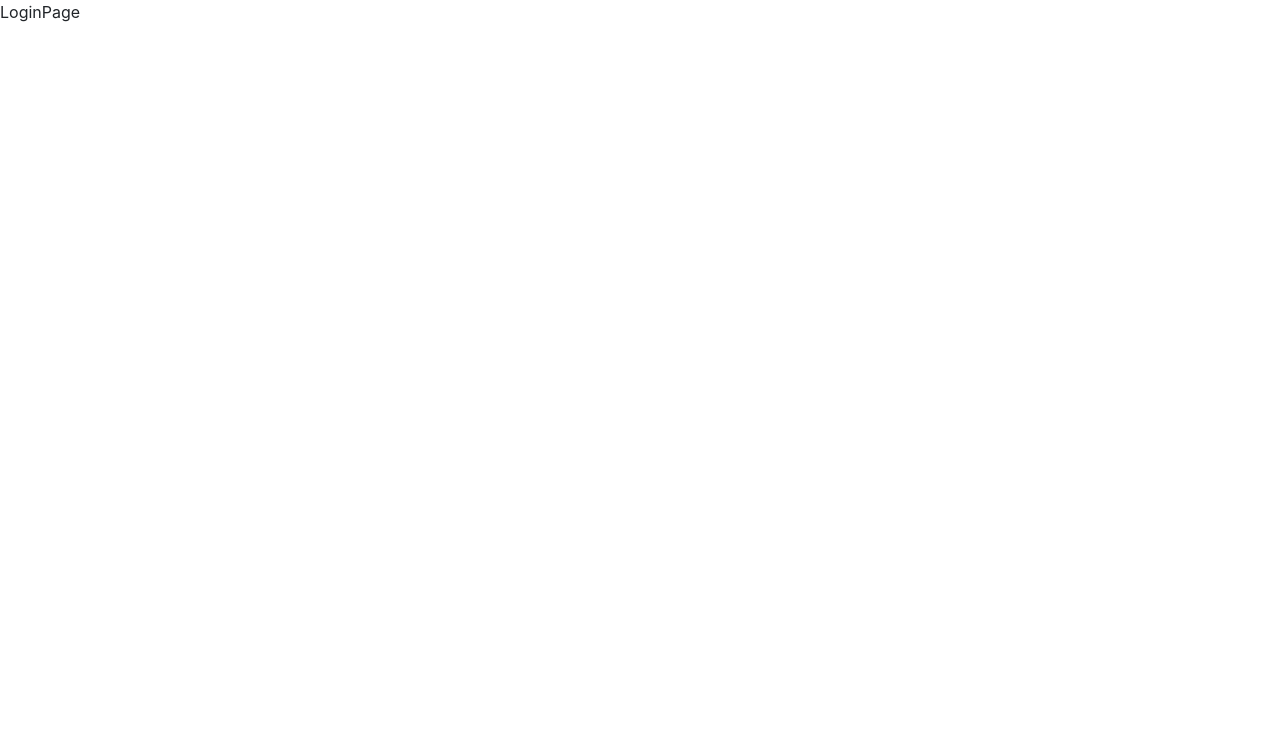
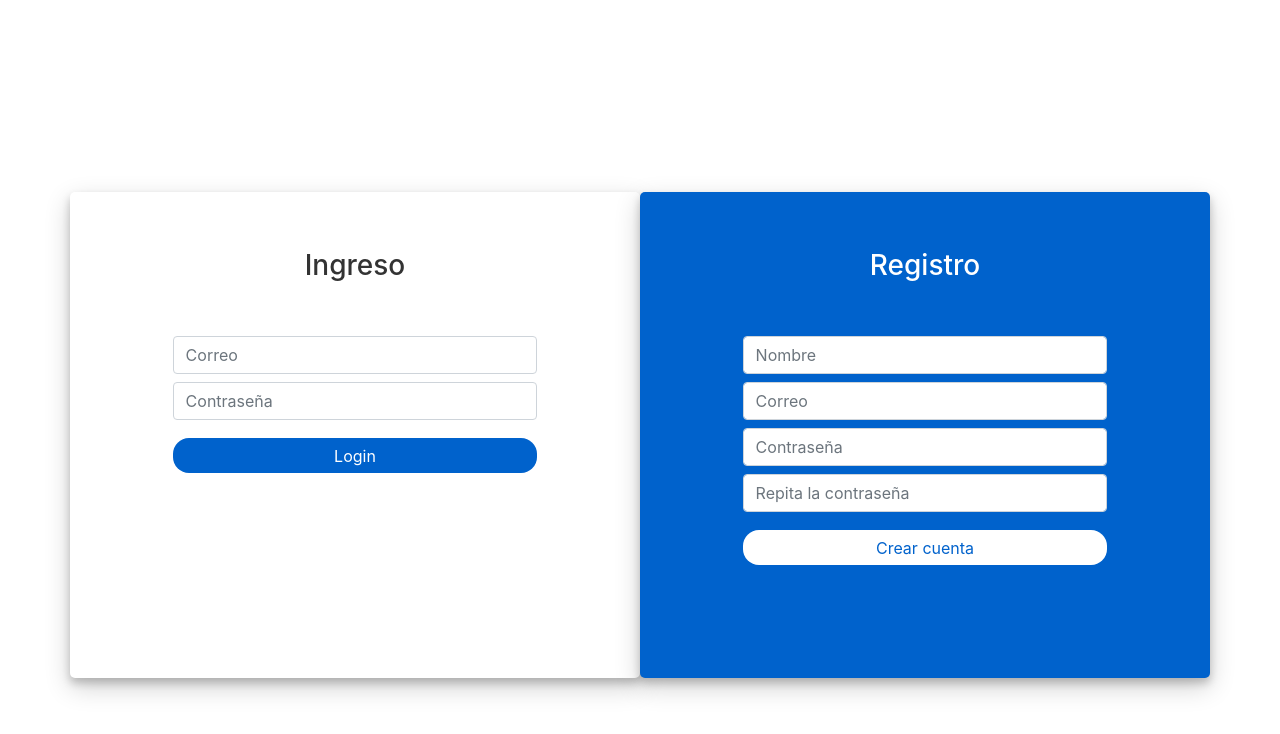
Before and after one commit to AlPetrovich/Calendar-MERN, a React (Vite) app: page /auth in a window 1280 px wide. Shown: the top 734 px of the page. Built offline with nearby package versions, Linux system fonts and the light colour scheme.

Commit message:
templates login register

```diff
--- /dev/null
+++ b/src/auth/pages/LoginPage.css
@@ -0,0 +1,52 @@
+.login-container{
+    margin-top: 15%;
+}
+.login-form-1{
+    border-radius: 5px;
+    box-shadow: 0 5px 8px 0 rgba(0, 0, 0, 0.2), 0 9px 26px 0 rgba(0, 0, 0, 0.19);
+    padding: 5%;
+}
+.login-form-1 h3{
+    text-align: center;
+    color: #333;
+}
+.login-form-2{
+    border-radius: 5px;
+    box-shadow: 0 5px 8px 0 rgba(0, 0, 0, 0.2), 0 9px 26px 0 rgba(0, 0, 0, 0.19);
+    padding: 5%;
+    background: #0062cc;
+}
+.login-form-2 h3{
+    text-align: center;
+    color: #fff;
+}
+.login-container form{
+    padding: 10%;
+}
+.btnSubmit
+{
+    width: 100%;
+    border-radius: 1rem;
+    padding: 1.5%;
+    border: none;
+    cursor: pointer;
+    margin: 10px 0px;
+}
+.login-form-1 .btnSubmit{
+    color: #fff;
+    background-color: #0062cc;
+}
+.login-form-2 .btnSubmit{
+    background-color: #fff;
+    color: #0062cc;
+}
+.login-form-2 .ForgetPwd{
+    color: #fff;
+    font-weight: 600;
+    text-decoration: none;
+}
+.login-form-1 .ForgetPwd{
+    color: #0062cc;
+    font-weight: 600;
+    text-decoration: none;
+}
--- a/src/auth/pages/LoginPage.jsx
+++ b/src/auth/pages/LoginPage.jsx
@@ -1,6 +1,78 @@
+import './LoginPage.css';
 
 export const LoginPage = () => {
-  return (
-    <div>LoginPage</div>
-  )
+    return (
+        <div className="container login-container">
+            <div className="row">
+                <div className="col-md-6 login-form-1">
+                    <h3>Ingreso</h3>
+                    <form>
+                        <div className="form-group mb-2">
+                            <input
+                                type="text"
+                                className="form-control"
+                                placeholder="Correo"
+                            />
+                        </div>
+                        <div className="form-group mb-2">
+                            <input
+                                type="password"
+                                className="form-control"
+                                placeholder="Contraseña"
+                            />
+                        </div>
+                        <div className="d-grid gap-2">
+                            <input
+                                type="submit"
+                                className="btnSubmit"
+                                value="Login"
+                            />
+                        </div>
+                    </form>
+                </div>
+
+                <div className="col-md-6 login-form-2">
+                    <h3>Registro</h3>
+                    <form>
+                        <div className="form-group mb-2">
+                            <input
+                                type="text"
+                                className="form-control"
+                                placeholder="Nombre"
+                            />
+                        </div>
+                        <div className="form-group mb-2">
+                            <input
+                                type="email"
+                                className="form-control"
+                                placeholder="Correo"
+                            />
+                        </div>
+                        <div className="form-group mb-2">
+                            <input
+                                type="password"
+                                className="form-control"
+                                placeholder="Contraseña"
+                            />
+                        </div>
+
+                        <div className="form-group mb-2">
+                            <input
+                                type="password"
+                                className="form-control"
+                                placeholder="Repita la contraseña"
+                            />
+                        </div>
+
+                        <div className="d-grid gap-2">
+                            <input
+                                type="submit"
+                                className="btnSubmit"
+                                value="Crear cuenta" />
+                        </div>
+                    </form>
+                </div>
+            </div>
+        </div>
+    )
 }
```
